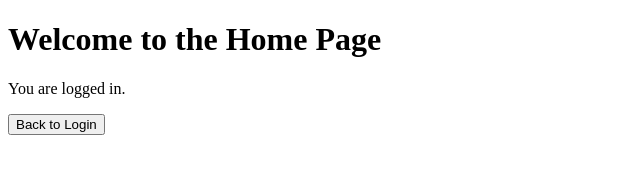
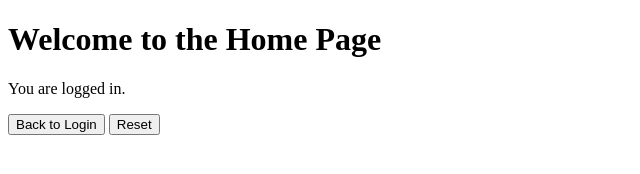
Before and after one commit to Amrit1604/tester_loginpage, a plain HTML site: page home.html in a window 1280 px wide. Shown: the whole page, without its empty margins (0-640 px from the left). Drawn offline with Linux system fonts and the light colour scheme.

Commit message:
Update home.html

```diff
--- a/home.html
+++ b/home.html
@@ -12,11 +12,23 @@
     <!-- Back button to go back to the login page -->
     <button onclick="goBack()">Back to Login</button>
 
+    <!-- Reset button to clear login data and go back to the login page -->
+    <button onclick="resetAndGoBack()">Reset</button>
+
     <script>
         function goBack() {
             // Simply redirect back to the login page without clearing local storage
             window.location.href = 'index.html';
         }
+
+        function resetAndGoBack() {
+            // Clear local storage
+            localStorage.removeItem('username');
+            localStorage.removeItem('password');
+
+            // Redirect back to the login page
+            window.location.href = 'index.html';
+        }
     </script>
 </body>
 </html>
```
